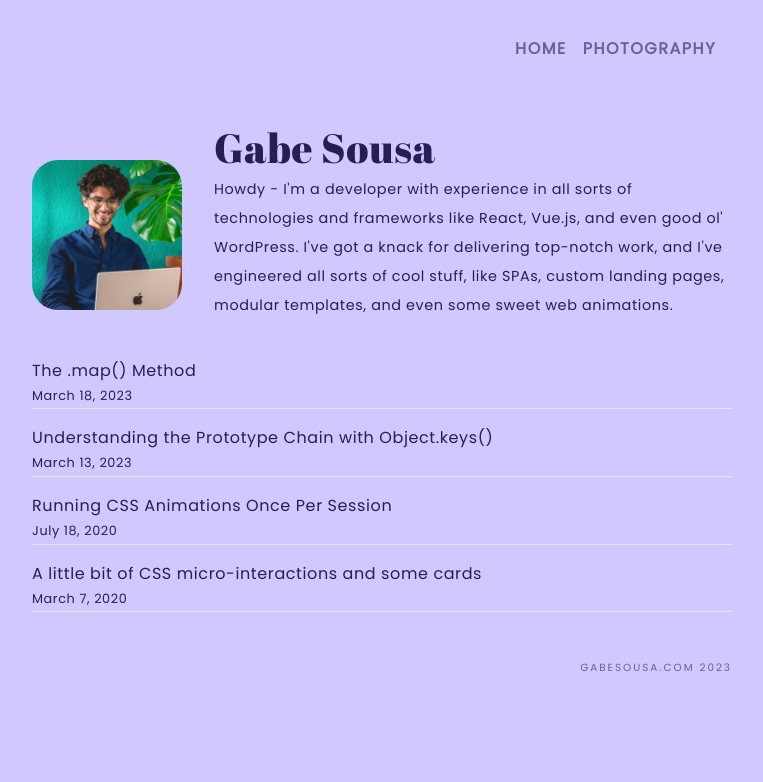
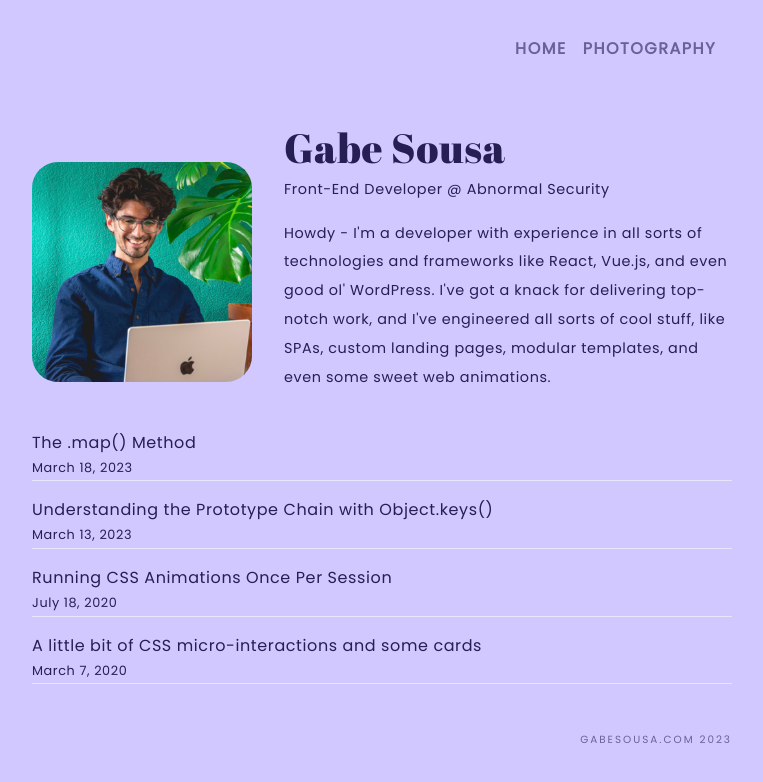
Before and after one commit to developer-gabe/nextjs-project, a Next.js app: page / in a window 1280 px wide. Shown: the top 782 px of the page, without its empty margins (258-1021 px from the left). Built offline with nearby package versions, Linux system fonts and the light colour scheme; a small style sheet from the web is missing.

Commit message:
Update bio component to include title

```diff
--- a/components/bio.jsx
+++ b/components/bio.jsx
@@ -5,6 +5,7 @@ class Bio extends Component {
 		super(props);
 		this.state = {
 			name: "Gabe Sousa",
+			title: "Front-End Developer @ Abnormal Security",
 			bio: "Howdy - I'm a developer with experience in all sorts of technologies and frameworks like React, Vue.js, and even good ol' WordPress. I've got a knack for delivering top-notch work, and I've engineered all sorts of cool stuff, like SPAs, custom landing pages, modular templates, and even some sweet web animations.",
 			image: "/images/gabe.jpg",
 		};
@@ -18,12 +19,13 @@ class Bio extends Component {
 				</div>
 				<div className="bio__text">
 					<h1>Gabe Sousa</h1>
+					<p>{this.state.title}</p>
 					<p>{this.state.bio}</p>
 				</div>
 				<style>
 					{`
 						.bio-image {
-							max-width: 150px;
+							max-width: 220px;
 							border-radius: 26px;
 						}
 
```
